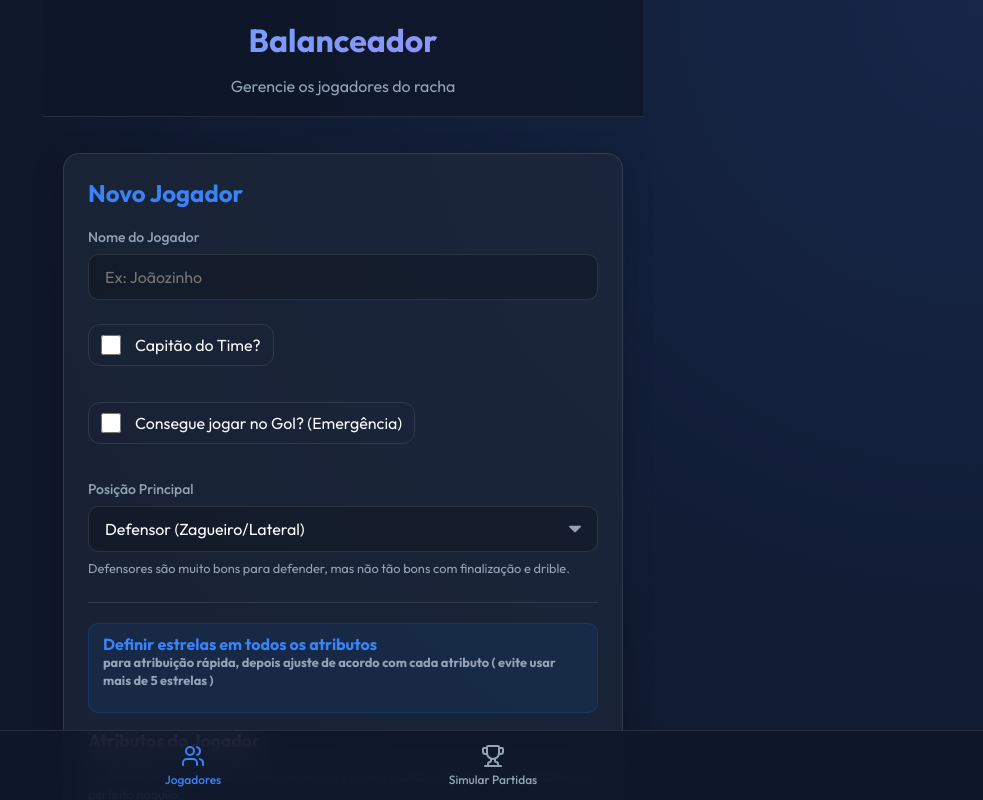
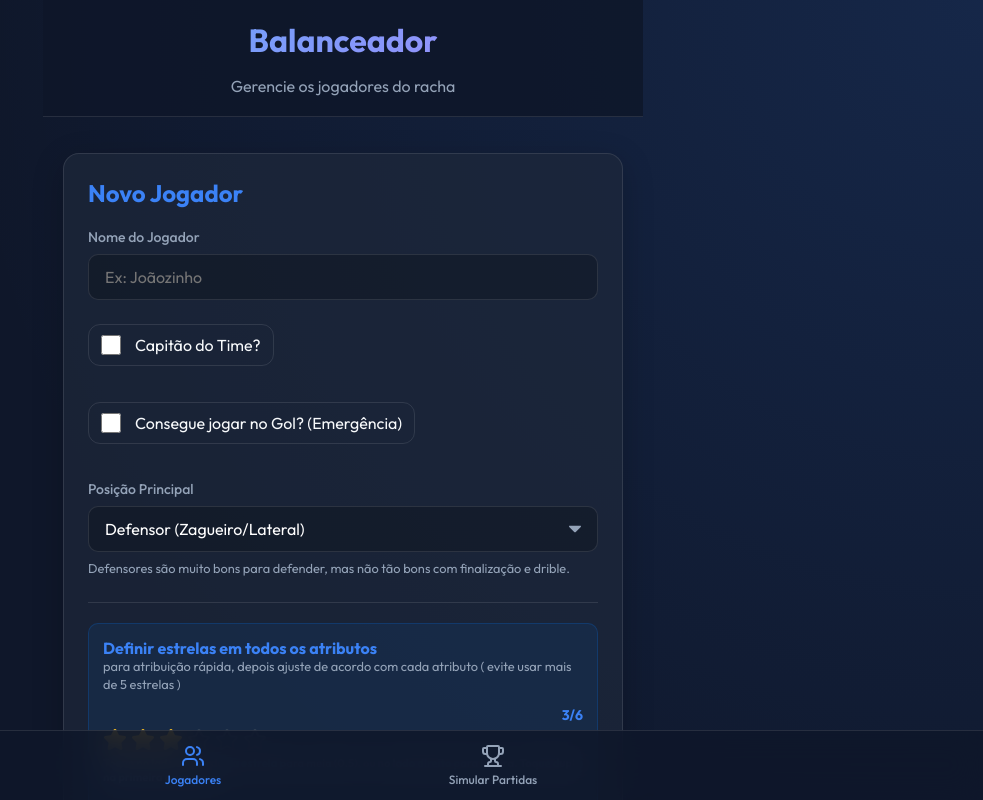
Before and after one commit to Jean-Paulo-Public/balanceador-de-times-posicoes, a React (Vite) app: page / in a window 1280 px wide. Both pictures are taken after a click on the button "Adicionar Jogador". Shown: the top 800 px of the page, without its empty margins (297-1280 px from the left). Built offline with nearby package versions, Linux system fonts and the light colour scheme.

Commit message:
Atribuição rápida

```diff
--- a/src/components/PlayerForm.tsx
+++ b/src/components/PlayerForm.tsx
@@ -47,6 +47,17 @@ export function PlayerForm({ onClose, editingPlayer }: PlayerFormProps) {
 
   const updateStat = (key: keyof PlayerStats, value: number) => {
     setStats(prev => ({ ...prev, [key]: value }));
+  };
+
+  // Função para atualizar todos os atributos simultaneamente
+  const updateAllStats = (value: number) => {
+    setStats(prev => {
+      const newStats = { ...prev };
+      (Object.keys(newStats) as (keyof PlayerStats)[]).forEach(key => {
+        newStats[key] = value;
+      });
+      return newStats;
+    });
   };
 
   const handleSubmit = (e: React.FormEvent) => {
@@ -136,11 +147,16 @@ export function PlayerForm({ onClose, editingPlayer }: PlayerFormProps) {
 
         <div style={{ borderTop: '1px solid var(--border-color)', margin: '20px 0', paddingTop: '20px' }}>
           {allStatsAreDefault && (
-            <div style={{ marginBottom: '16px', padding: '10px 14px', borderRadius: '10px', background: 'rgba(0, 123, 255, 0.08)', border: '1px solid rgba(0, 123, 255, 0.2)', color: 'var(--primary)', fontWeight: 700 }}>
+            <div style={{ marginBottom: '16px', padding: '14px', borderRadius: '10px', background: 'rgba(0, 123, 255, 0.08)', border: '1px solid rgba(0, 123, 255, 0.2)', color: 'var(--primary)', fontWeight: 700 }}>
               Definir estrelas em todos os atributos
-              <p style={{ fontSize: '0.8rem', color: 'var(--text-muted)', marginBottom: '12px', lineHeight: '1.4' }}>
+              <p style={{ fontSize: '0.8rem', color: 'var(--text-muted)', marginBottom: '12px', lineHeight: '1.4', fontWeight: 400 }}>
                 para atribuição rápida, depois ajuste de acordo com cada atributo ( evite usar mais de 5 estrelas )
               </p>
+              <StarRating
+                label=""
+                value={3}
+                onChange={v => updateAllStats(v)}
+              />
             </div>
           )}
           <h3 style={{ fontSize: '1.1rem', marginBottom: '16px' }}>Atributos do Jogador</h3>
```
